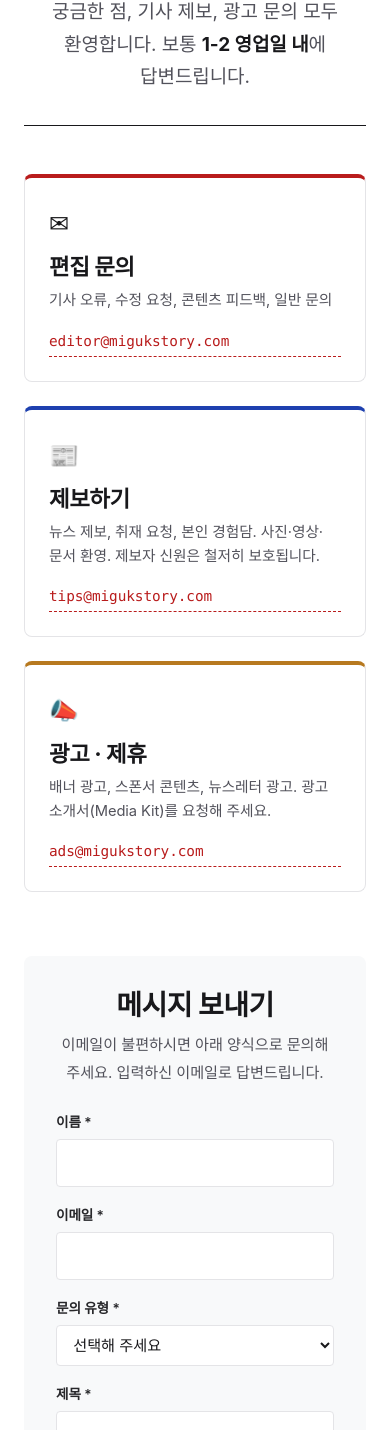
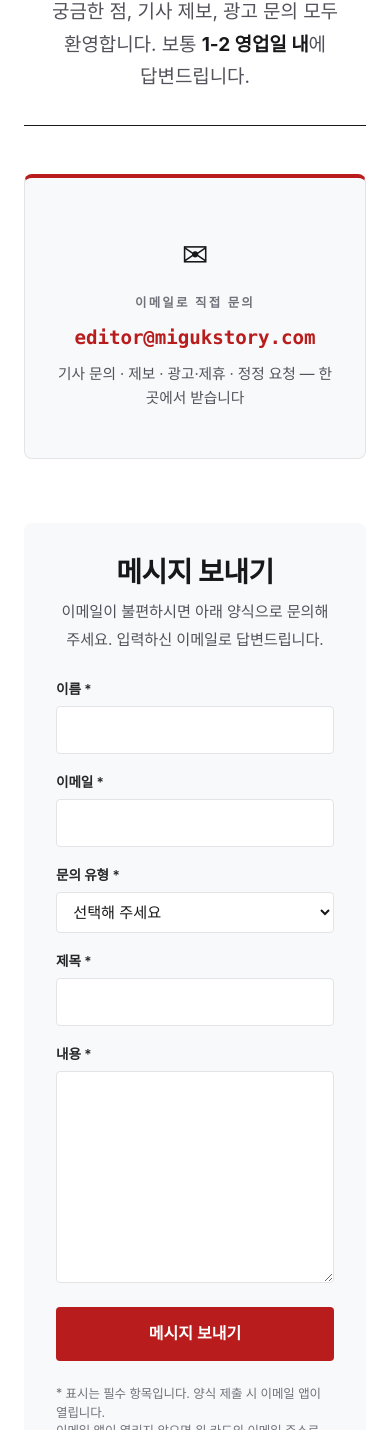
Before and after one commit to schul92/migukstory, an Astro site: page /contact in a window 390 px wide. Shown: the part 570-2000 px from the top of the page. Built offline with nearby package versions, Linux system fonts and the light colour scheme; Astro itself is replaced by a stand-in of ours; a web font is replaced by a local one.

Commit message:
simplify: consolidate all contact to single editor@migukstory.com
User has one Gmail (zoestudiollc@), so showing 3 separate inbox addresses was theater. Atlantajoongang's pattern works for newsroom orgs with separate teams; solo operator should show ONE address.

Changes:
- /contact: single big inbox card (was 3-inbox grid)
- Homepage CTA: single mega email card (was 3 cards)
- Header utility strip: editor@ (was tips@)
- Footer: single email link + hint text
- /about /privacy /disclosure: all use editor@

Cloudflare catch-all still routes tips@/ads@/etc → zoestudiollc@,
so legacy addresses keep working — they just don't get advertised.

```diff
--- a/src/components/Footer.astro
+++ b/src/components/Footer.astro
@@ -27,11 +27,10 @@ const today = new Date();
 		<div class="col">
 			<h4 class="col-title">문의</h4>
 			<ul>
-				<li><a href="/contact">문의하기 (전체)</a></li>
-				<li><a href="mailto:editor@migukstory.com">편집 · editor@</a></li>
-				<li><a href="mailto:tips@migukstory.com">제보 · tips@</a></li>
-				<li><a href="mailto:ads@migukstory.com">광고 · ads@</a></li>
+				<li><a href="/contact">문의하기</a></li>
+				<li><a href="mailto:editor@migukstory.com" class="email-link">editor@migukstory.com</a></li>
 			</ul>
+			<p class="hint">제보·편집·광고·정정 — 모두 한 곳으로 받습니다.</p>
 		</div>
 
 		<div class="col">
@@ -49,7 +48,7 @@ const today = new Date();
 			<h4 class="col-title">발행 정보</h4>
 			<p class="publisher-mini">
 				운영: <strong>ZOE STUDIO LLC</strong><br/>
-				이메일: <a href="mailto:hello@migukstory.com">hello@migukstory.com</a><br/>
+				이메일: <a href="mailto:editor@migukstory.com">editor@migukstory.com</a><br/>
 				전화: +1 (201) 962-1702<br/>
 				운영시간: 평일 9–18시 ET
 			</p>
@@ -85,6 +84,8 @@ const today = new Date();
 	.publisher-mini strong { color: var(--ink); }
 	.publisher-mini a { color: var(--brick); text-decoration: none; border-bottom: 1px solid var(--brick-soft); }
 	.disclaimer-mini { font-size: 0.72rem; color: var(--ink-light); line-height: 1.55; margin: 0; }
+	.email-link { font-family: var(--font-mono); font-size: 0.78rem !important; color: var(--brick) !important; }
+	.hint { font-size: 0.72rem; color: var(--ink-light); margin: 0.5em 0 0; line-height: 1.5; }
 	.col-title {
 		font-family: var(--font-body);
 		font-size: var(--text-xs);
--- a/src/components/Header.astro
+++ b/src/components/Header.astro
@@ -9,7 +9,7 @@ const dateStamp = `${today.getFullYear()}.${String(today.getMonth() + 1).padStar
 		<div class="container utility-inner">
 			<span class="utility-meta">VOL. 01 · NO. {ISSUE_NUMBER} · {dateStamp}</span>
 			<span class="utility-spacer">·</span>
-			<a href="mailto:tips@migukstory.com" class="utility-cta">📰 제보: tips@migukstory.com</a>
+			<a href="mailto:editor@migukstory.com" class="utility-cta">✉ 문의·제보: editor@migukstory.com</a>
 		</div>
 	</div>
 
--- a/src/components/NewsletterSignup.astro
+++ b/src/components/NewsletterSignup.astro
@@ -3,7 +3,7 @@
 // Currently sends to mailto link. Replace `action` with provider endpoint when ready.
 ---
 
-<form class="newsletter" action="mailto:hello@migukstory.com" method="get">
+<form class="newsletter" action="mailto:editor@migukstory.com" method="get">
 	<div class="newsletter-inner">
 		<div class="copy">
 			<p class="kicker">이번 주 미국 스토리</p>
--- a/src/pages/contact.astro
+++ b/src/pages/contact.astro
@@ -26,35 +26,21 @@ import { SITE_TITLE } from '../consts';
 					</p>
 				</header>
 
-				<!-- 3-inbox model (editor / tips / ads) -->
-				<section class="inbox-grid">
-					<article class="inbox-card editor">
-						<div class="card-icon">✉</div>
-						<h2>편집 문의</h2>
-						<p class="card-desc">기사 오류, 수정 요청, 콘텐츠 피드백, 일반 문의</p>
-						<a class="card-email" href="mailto:editor@migukstory.com">editor@migukstory.com</a>
-					</article>
-
-					<article class="inbox-card tips">
-						<div class="card-icon">📰</div>
-						<h2>제보하기</h2>
-						<p class="card-desc">뉴스 제보, 취재 요청, 본인 경험담. 사진·영상·문서 환영. 제보자 신원은 철저히 보호됩니다.</p>
-						<a class="card-email" href="mailto:tips@migukstory.com">tips@migukstory.com</a>
-					</article>
-
-					<article class="inbox-card ads">
-						<div class="card-icon">📣</div>
-						<h2>광고 · 제휴</h2>
-						<p class="card-desc">배너 광고, 스폰서 콘텐츠, 뉴스레터 광고. 광고 소개서(Media Kit)를 요청해 주세요.</p>
-						<a class="card-email" href="mailto:ads@migukstory.com">ads@migukstory.com</a>
-					</article>
+				<!-- Single inbox — direct to editor@ -->
+				<section class="inbox-single">
+					<a class="inbox-hero" href="mailto:editor@migukstory.com">
+						<div class="hero-icon">✉</div>
+						<p class="hero-label">이메일로 직접 문의</p>
+						<p class="hero-email">editor@migukstory.com</p>
+						<p class="hero-sub">기사 문의 · 제보 · 광고·제휴 · 정정 요청 — 한 곳에서 받습니다</p>
+					</a>
 				</section>
 
 				<!-- General contact form (uses mailto for now — replace with Formspree/Workers later) -->
 				<section class="form-section">
 					<h2 class="section-h">메시지 보내기</h2>
 					<p class="section-sub">이메일이 불편하시면 아래 양식으로 문의해 주세요. 입력하신 이메일로 답변드립니다.</p>
-					<form class="contact-form" action="mailto:hello@migukstory.com" method="post" enctype="text/plain">
+					<form class="contact-form" action="mailto:editor@migukstory.com" method="post" enctype="text/plain">
 						<div class="row">
 							<div class="field">
 								<label for="name">이름 *</label>
@@ -102,7 +88,7 @@ import { SITE_TITLE } from '../consts';
 							<dt>매체명</dt><dd>미국 스토리 (Miguk Story)</dd>
 							<dt>운영</dt><dd>ZOE STUDIO LLC</dd>
 							<dt>대표</dt><dd>Steve Song</dd>
-							<dt>대표 이메일</dt><dd><a href="mailto:hello@migukstory.com">hello@migukstory.com</a></dd>
+							<dt>이메일</dt><dd><a href="mailto:editor@migukstory.com">editor@migukstory.com</a></dd>
 							<dt>전화</dt><dd>+1 (201) 962-1702</dd>
 						</dl>
 						<dl>
@@ -148,55 +134,55 @@ import { SITE_TITLE } from '../consts';
 				line-height: 1.7;
 			}
 
-			/* 3-inbox grid */
-			.inbox-grid {
-				display: grid;
-				grid-template-columns: repeat(3, 1fr);
-				gap: var(--s-3);
-				margin-bottom: var(--s-6);
+			/* Single inbox hero */
+			.inbox-single {
+				max-width: 640px;
+				margin: 0 auto var(--s-6);
 			}
-			.inbox-card {
-				padding: var(--s-3);
-				background: var(--paper);
+			.inbox-hero {
+				display: block;
+				padding: var(--s-5) var(--s-3);
+				background: var(--paper-soft);
 				border: 1px solid var(--rule);
+				border-top: 4px solid var(--brick);
 				border-radius: 8px;
+				text-align: center;
+				text-decoration: none;
+				color: inherit;
 				transition: all var(--duration) var(--ease-out);
-				display: flex;
-				flex-direction: column;
 			}
-			.inbox-card:hover {
+			.inbox-hero:hover {
 				border-color: var(--brick);
 				transform: translateY(-2px);
-				box-shadow: 0 10px 28px rgba(0, 0, 0, 0.06);
+				box-shadow: 0 12px 32px rgba(0, 0, 0, 0.07);
+				background: var(--paper);
 			}
-			.inbox-card.editor { border-top: 4px solid var(--brick); }
-			.inbox-card.tips   { border-top: 4px solid var(--trust); }
-			.inbox-card.ads    { border-top: 4px solid var(--gold); }
-			.card-icon { font-size: 1.5rem; margin-bottom: var(--s-1); }
-			.inbox-card h2 {
-				font-family: var(--font-display);
-				font-size: 1.4rem;
+			.hero-icon {
+				font-size: 2rem;
+				margin-bottom: var(--s-1);
+			}
+			.hero-label {
+				font-size: 0.78rem;
+				font-weight: 700;
+				text-transform: uppercase;
+				letter-spacing: 0.18em;
+				color: var(--ink-light);
+				margin: 0 0 0.5em;
+			}
+			.hero-email {
+				font-family: var(--font-mono);
+				font-size: 1.5rem;
+				font-weight: 700;
+				color: var(--brick);
 				margin: 0 0 var(--s-1);
-				color: var(--ink);
-			}
-			.card-desc {
-				font-size: 0.92rem;
-				line-height: 1.6;
-				color: var(--ink-medium);
-				margin: 0 0 var(--s-2);
-				flex: 1;
-			}
-			.card-email {
-				font-family: var(--font-mono);
-				font-size: 0.9rem;
-				color: var(--brick);
-				text-decoration: none;
-				font-weight: 500;
-				border-bottom: 1px dashed var(--brick);
-				padding-bottom: 1px;
 				word-break: break-all;
 			}
-			.card-email:hover { color: var(--brick-deep); border-bottom-style: solid; }
+			.hero-sub {
+				font-size: 0.92rem;
+				color: var(--ink-medium);
+				margin: 0;
+				line-height: 1.6;
+			}
 
 			/* Section headers */
 			.section-h {
@@ -306,9 +292,9 @@ import { SITE_TITLE } from '../consts';
 			.privacy-note p { margin: 0; }
 
 			@media (max-width: 900px) {
-				.inbox-grid { grid-template-columns: 1fr; }
 				.publisher-grid { grid-template-columns: 1fr; gap: var(--s-3); }
 				.contact-form .row { grid-template-columns: 1fr; }
+				.hero-email { font-size: 1.2rem; }
 			}
 		</style>
 	</body>
--- a/src/pages/disclosure.astro
+++ b/src/pages/disclosure.astro
@@ -77,9 +77,9 @@ const lastUpdated = '2026-05-17';
 						<li>광고 개인화를 원치 않으시면 <a href="https://adssettings.google.com" target="_blank" rel="noopener">Google 광고 설정</a>에서 끄실 수 있습니다.</li>
 					</ul>
 
-					<h2>광고 문의</h2>
+					<h2>광고·제휴 문의</h2>
 					<p>
-						광고·스폰서 콘텐츠·제휴 문의: <a href="mailto:ads@migukstory.com">ads@migukstory.com</a>
+						광고·스폰서 콘텐츠·제휴 문의: <a href="mailto:editor@migukstory.com">editor@migukstory.com</a>
 					</p>
 				</section>
 			</div>
--- a/src/pages/privacy.astro
+++ b/src/pages/privacy.astro
@@ -70,7 +70,7 @@ const lastUpdated = '2026-05-17';
 					<h2>6. 이용자 권리</h2>
 					<p>
 						본인의 개인정보 열람, 수정, 삭제를 요청하실 수 있습니다.
-						문의처: <a href="mailto:privacy@migukstory.com">privacy@migukstory.com</a>
+						문의처: <a href="mailto:editor@migukstory.com">editor@migukstory.com</a>
 					</p>
 
 					<h2>7. 미성년자 보호</h2>
@@ -86,7 +86,7 @@ const lastUpdated = '2026-05-17';
 					<h2>9. 문의처</h2>
 					<address>
 						미국 스토리 (운영: ZOE STUDIO LLC)<br/>
-						이메일: <a href="mailto:privacy@migukstory.com">privacy@migukstory.com</a><br/>
+						이메일: <a href="mailto:editor@migukstory.com">editor@migukstory.com</a><br/>
 						대표: Steve Song
 					</address>
 				</section>
```
Also changed, not shown: src/pages/about.astro (+8 -4 lines), src/pages/index.astro (+31 -40 lines).
